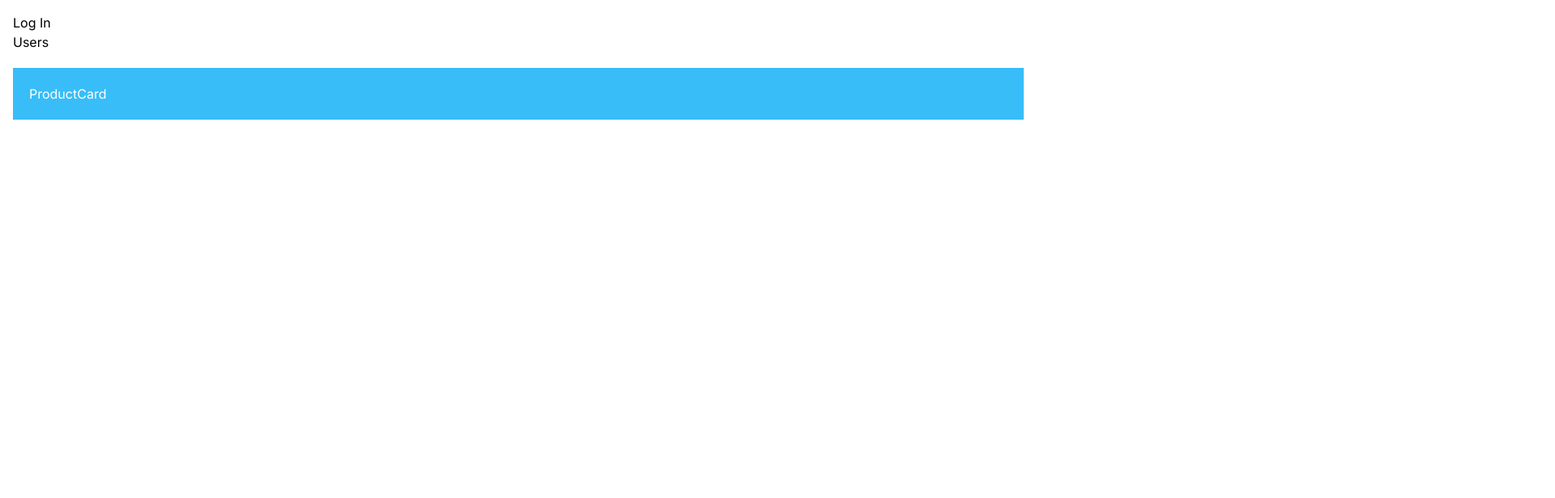
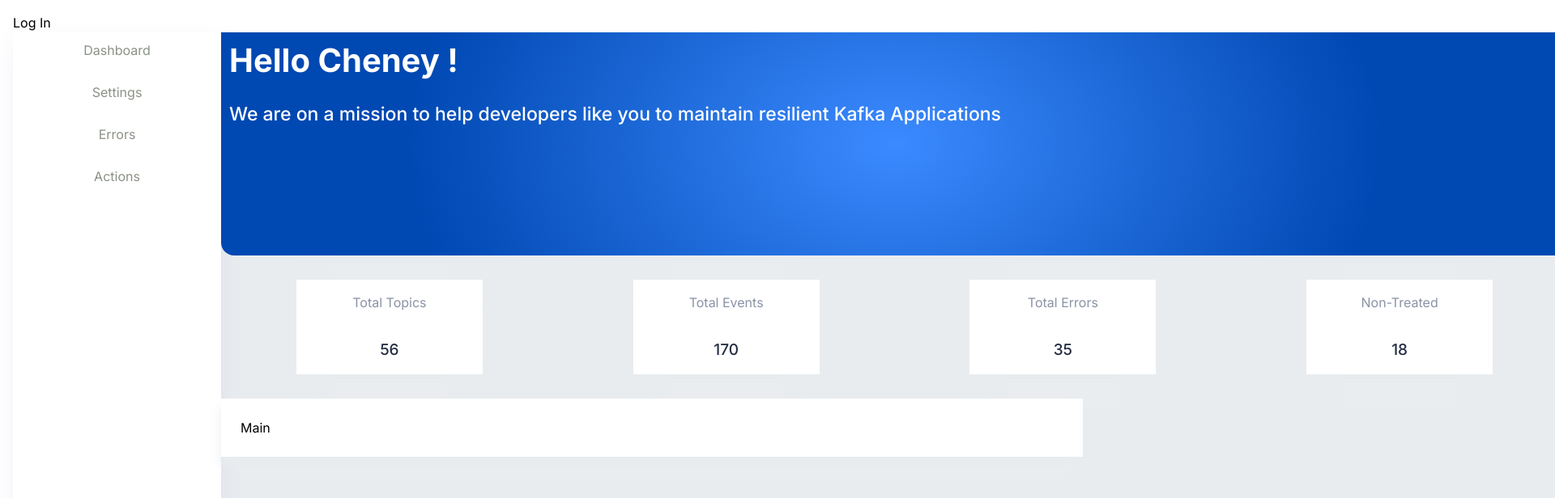
Before and after one commit to oslabs-beta/Dekaf2, a Next.js app in the folder client/: page / in a window 1280 px wide. Shown: the top 616 px of the page at 81% size, 1920 px wide, since content can reach past the window. Built offline with nearby package versions, Linux system fonts and the light colour scheme.

Commit message:
created sidebar and some of dashboard

```diff
--- /dev/null
+++ b/client/src/app/components/Dashboard.module.css
@@ -0,0 +1,43 @@
+
+
+.dashboard {
+    display: flex;
+    flex-direction: column;
+    justify-content: flex-start;
+    row-gap: 30px;
+
+}
+
+.header {
+    width: 1663px;
+    height: 276px;
+    border-radius: 0px 0px 16px 16px;
+    background: radial-gradient(36.28% 150.93% at 50% 50%, #3B8AFF 0%, #0048B2 100%);
+}
+
+.headerBox {
+    display: flex;
+    flex-direction: column;
+    align-items: flex-start;
+    gap: 8px;
+}
+
+.headerBigText {
+    /* font-family: Inter; */
+    font-size: 40px;
+    font-style: normal;
+    font-weight: 700;
+    line-height: normal;
+    color: #FFFFFF;
+    padding: 10px;
+}
+
+.headerSmallText {
+    /* font-family: Inter; */
+    font-size: 23px;
+    font-style: normal;
+    font-weight: 500;
+    line-height: 130%;
+    color: #FFFFFF;
+    padding: 10px;
+}
--- /dev/null
+++ b/client/src/app/components/Dashboard.tsx
@@ -0,0 +1,39 @@
+import React from 'react';
+
+import SummaryCards from './SummaryCards';
+import MainChart from './MainChart';
+
+import styles from './Dashboard.module.css';
+
+const Dashboard = () => {
+
+    return (
+
+        <div className={styles.dashboard}>
+            <div className={styles.header}>
+
+                <div className={styles.headerBox}>
+                    <div className={styles.headerBigText}>
+                        Hello Cheney !
+                    </div>
+                    <div className={styles.headerSmallText}>
+                        We are on a mission to help developers like you to maintain resilient Kafka Applications
+                    </div>
+                </div>
+
+            </div>
+
+            <div>
+                <SummaryCards />
+            </div>
+
+            <div>
+                <MainChart />
+            </div>
+        </div>
+
+    )
+
+}
+
+export default Dashboard
--- /dev/null
+++ b/client/src/app/components/MainChart.module.css
@@ -0,0 +1,13 @@
+
+
+.mainChart {
+    display: flex;
+    flex-direction: column;
+
+    width: 1064px;
+    padding: 24px;
+    gap: 24px;
+    background-color: white;
+    box-shadow: 0px 10px 13px 0px #E9ECEF;
+
+}
--- /dev/null
+++ b/client/src/app/components/MainChart.tsx
@@ -0,0 +1,17 @@
+import React from 'react';
+
+import styles from './MainChart.module.css'
+
+const MainChart = () => {
+
+    return (
+
+        <div className={styles.mainChart}>
+            Main
+        </div>
+
+    )
+
+}
+
+export default MainChart
--- /dev/null
+++ b/client/src/app/components/MainContainer.module.css
@@ -0,0 +1,11 @@
+
+
+.mainContainer {
+    display: flex;
+    flex-direction: row;
+    width: 1920px;
+    height: 1880px;
+    background-color: #E9ECEF;
+
+    /* background: var(--e9ecef-Bg-2, #E9ECEF); */
+}
--- /dev/null
+++ b/client/src/app/components/MainContainer.tsx
@@ -0,0 +1,19 @@
+import React from 'react';
+import Sidebar from './Sidebar';
+import Dashboard from './Dashboard';
+import styles from './MainContainer.module.css'
+
+const MainContainer = () => {
+
+    return (
+
+        <div className={styles.mainContainer}>
+            <Sidebar />
+            <Dashboard />
+        </div>
+
+    )
+
+}
+
+export default MainContainer
--- /dev/null
+++ b/client/src/app/components/Sidebar.module.css
@@ -0,0 +1,56 @@
+
+
+.sidebar {
+    width: 257px;
+    height: 2016px;
+    flex-shrink: 0;
+    background: var(--FFFFFF-Bg-1, #FFF);
+    box-shadow: 0px 10px 30px 0px rgba(17, 38, 146, 0.05);
+}
+
+.navigationBox {
+    display: flex;
+    flex-direction: column;
+    justify-content: center;
+    align-items: center;
+    gap: 8px;
+}
+
+.link {
+    display: flex;
+    flex-direction: column;
+    justify-content: center;
+    align-items: center;
+    width: 233px;
+    padding: 8px 24px;
+
+}
+
+.link:hover {
+
+    box-shadow: 0px 2px 4px 0px rgba(138, 146, 166, 0.30);
+    background-color: #3A57E8;
+    color: white;
+
+}
+
+
+
+
+
+
+.linkText {
+
+    /* font-family: Inter; */
+    font-size: 16px;
+    font-style: normal;
+    font-weight: 400;
+    line-height: 175%;
+    color: #8A9286;
+
+}
+
+
+.link:hover .linkText {
+    color: white;
+}
--- /dev/null
+++ b/client/src/app/components/Sidebar.tsx
@@ -0,0 +1,42 @@
+import React from 'react';
+
+import styles from './Sidebar.module.css';
+
+
+const Sidebar = () => {
+
+    return (
+
+        <div className={styles.sidebar}>
+            <div className={styles.navigationBox}>
+
+
+                <div className={styles.link}>
+                    <div className={styles.linkText}>
+                        Dashboard
+                    </div>
+                </div>
+                <div className={styles.link}>
+                    <div className={styles.linkText}>
+                        Settings
+                    </div>
+                </div>
+                <div className={styles.link}>
+                    <div className={styles.linkText}>
+                        Errors
+                    </div>
+                </div>
+                <div className={styles.link}>
+                    <div className={styles.linkText}>
+                        Actions
+                    </div>
+                </div>
+
+
+            </div>
+        </div>
+    )
+
+}
+
+export default Sidebar
--- /dev/null
+++ b/client/src/app/components/SummaryCards.module.css
@@ -0,0 +1,38 @@
+
+
+
+
+.summaryCards {
+    display: flex;
+    flex-direction: row;
+    align-items: flex-start;
+    justify-content: space-around;
+}
+
+.card {
+    display: flex;
+    flex-direction: column;
+    align-items: center;
+    justify-content: space-around;
+    height: 117px;
+    width: 230px;
+    box-shadow: 0px 10px 30px 0px #e9ecef;
+    border: 8px;
+    background-color: white;
+}
+
+.cardText {
+    font-size: 16px;
+    font-style: normal;
+    font-weight: 400;
+    line-height: 175%;
+    color: #8A92A6
+}
+
+.cardValue {
+    font-size: 19px;
+    font-style: normal;
+    font-weight: 500;
+    line-height: 175%;
+    color: #232D42
+}
--- /dev/null
+++ b/client/src/app/components/SummaryCards.tsx
@@ -0,0 +1,54 @@
+import React from 'react';
+
+
+import styles from './SummaryCards.module.css'
+
+const SummaryCards = () => {
+
+    return (
+
+        <div className={styles.summaryCards}>
+
+            <div className={styles.card}>
+                <div className={styles.cardText}>
+                    Total Topics
+                </div>
+                <div className={styles.cardValue}>
+                    56
+                </div>
+            </div>
+
+            <div className={styles.card}>
+                <div className={styles.cardText}>
+                    Total Events
+                </div>
+                <div className={styles.cardValue}>
+                    170
+                </div>
+            </div>
+
+            <div className={styles.card}>
+                <div className={styles.cardText}>
+                    Total Errors
+                </div>
+                <div className={styles.cardValue}>
+                    35
+                </div>
+            </div>
+
+            <div className={styles.card}>
+                <div className={styles.cardText}>
+                    Non-Treated
+                </div>
+                <div className={styles.cardValue}>
+                    18
+                </div>
+            </div>
+
+        </div>
+
+    )
+
+}
+
+export default SummaryCards
--- a/client/src/app/page.tsx
+++ b/client/src/app/page.tsx
@@ -1,14 +1,16 @@
 import Image from "next/image";
 import Link from "next/link";
 import ProductCard from "./components/ProductCard";
+import MainContainer from "./components/MainContainer";
 
 export default function Home() {
   return (
     <main>
 
       <h1>Log In</h1>
-      <Link href='/users'> Users </Link>
-      <ProductCard />
+      {/* <Link href='/users'> Users </Link>
+      <ProductCard /> */}
+      <MainContainer />
     </main>
 
   );
--- a/package.json
+++ b/package.json
@@ -14,6 +14,7 @@
   "author": "",
   "license": "ISC",
   "dependencies": {
+    "avro-js": "^1.11.3",
     "dotenv": "^16.4.0",
     "express": "^4.18.2",
     "kafkajs": "^2.2.4",
```
Also changed, not shown: 1 other file (tests, documents, lock files or other folders).
